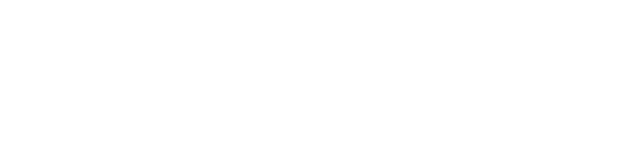
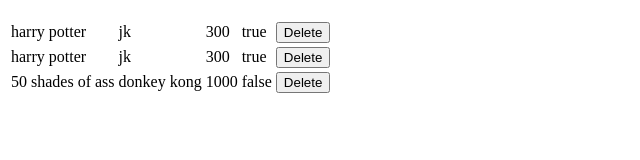
Before and after one commit to ghostedxcx/libraryapp, a plain HTML site: page index.html in a window 1280 px wide. Shown: the whole page, without its empty margins (0-640 px from the left). Drawn offline with Linux system fonts and the light colour scheme.

Commit message:
Add table generation and display books added

```diff
--- a/index.html
+++ b/index.html
@@ -4,11 +4,13 @@
     <meta charset="UTF-8">
     <meta http-equiv="X-UA-Compatible" content="IE=edge">
     <meta name="viewport" content="width=device-width, initial-scale=1.0">
-    <script src="./script.js"></script>
     <link rel="stylesheet" href="style.css">
     <title>Library App</title>
 </head>
 <body>
-
+    <h3 id="book-list"></h1>
+        <h3 id="title"></h3>
+        <table id="table"></table>
 </body>
+<script src="./script.js" ></script>
 </html>
--- a/script.js
+++ b/script.js
@@ -0,0 +1,52 @@
+let myLibrary = [];
+
+//Book constructor
+function Book(title, author, pages, read) {
+    this.title = title;
+    this.author = author;
+    this.pages = pages;
+    this.read = read;
+}
+
+function displayBooks() {
+    let table = document.getElementById("table");
+    let tbody = document.createElement("tbody");
+    table.appendChild(tbody);
+    for (let i = 0; i < myLibrary.length; i++) {
+        let tr = document.createElement("tr");
+        tbody.appendChild(tr);
+        let td = document.createElement("td");
+        td.innerHTML = myLibrary[i].title;
+        tr.appendChild(td);
+        td = document.createElement("td");
+        td.innerHTML = myLibrary[i].author;
+        tr.appendChild(td);
+        td = document.createElement("td");
+        td.innerHTML = myLibrary[i].pages;
+        tr.appendChild(td);
+        td = document.createElement("td");
+        td.innerHTML = myLibrary[i].read;
+        tr.appendChild(td);
+        td = document.createElement("td");
+        let button = document.createElement("button");
+        button.innerHTML = "Delete";
+        button.setAttribute("onclick", "deleteBook(" + i + ")");
+        td.appendChild(button);
+        tr.appendChild(td);
+    }
+}
+
+
+//addBookToLibrary("The Hobbit", "J.R.R. Tolkien", 295, true);
+
+// function to add a book to the library
+function addBookToLibrary(title, author, pages, read) {
+    let book = new Book(title, author, pages, read);
+    myLibrary.push(book);
+    displayBooks();
+}
+
+addBookToLibrary("harry potter", "jk", 300, true);
+addBookToLibrary("50 shades of ass", "donkey kong", 1000, false);
+
+console.log(myLibrary);
```
